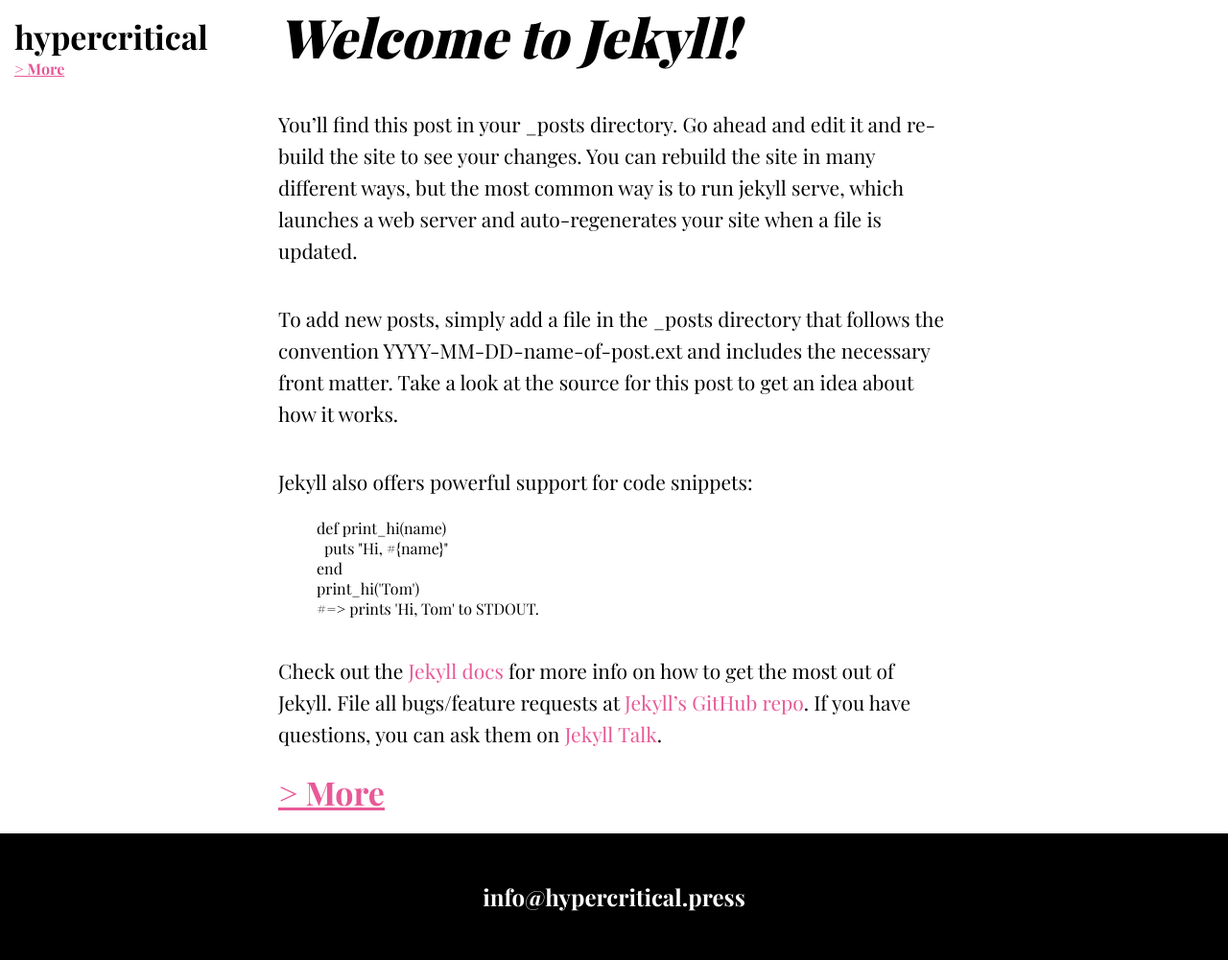
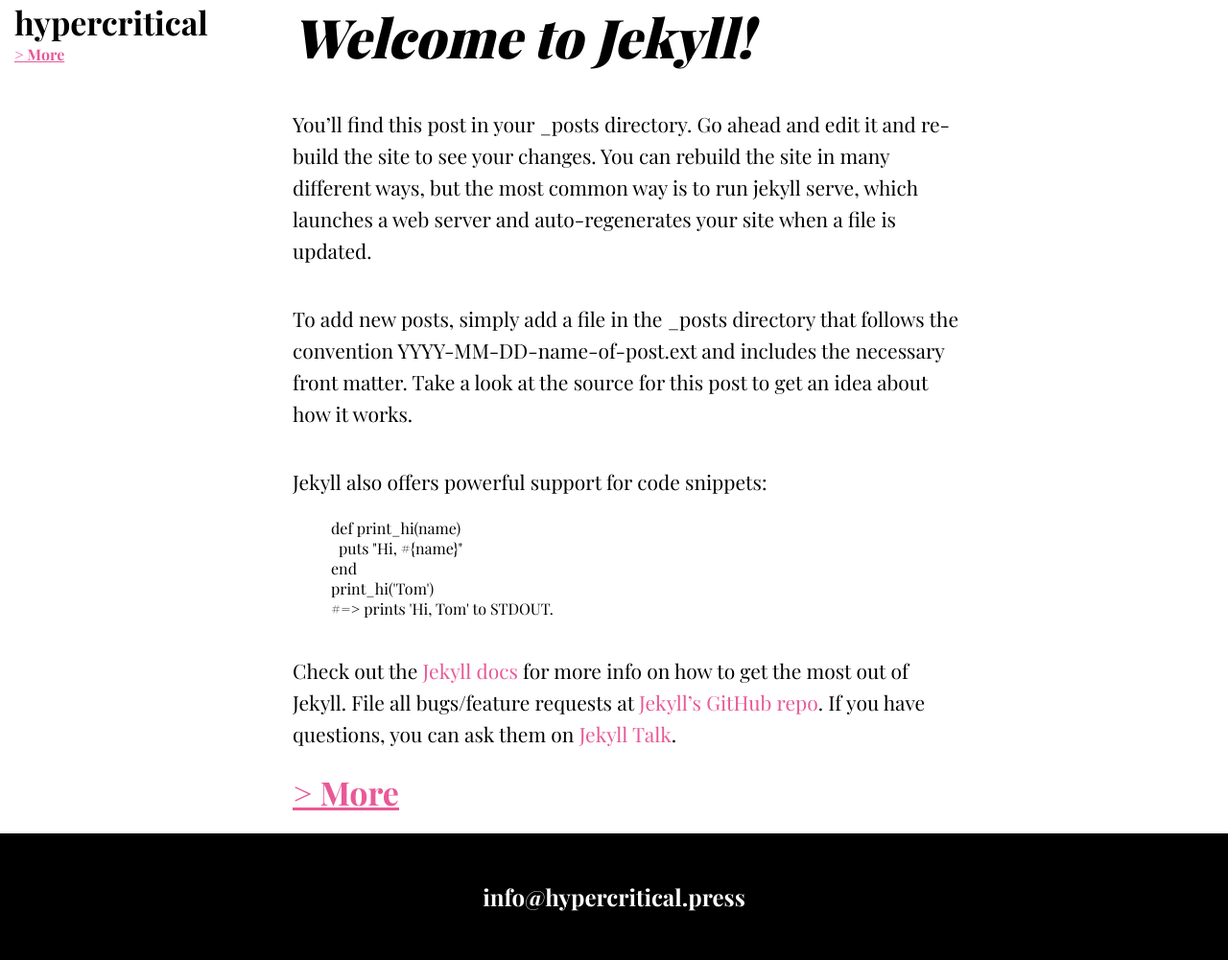
Before and after one commit to Hypercritical/hypercritical, a Jekyll site: the page built from index.html, in a window 1280 px wide. Shown: the whole page at 96% size. Built offline with Jekyll 4.4.1, drawn with Linux system fonts in a browser that asks for light colours; some web fonts are replaced.

Commit message:
Adjusted how the sidebar and the content interact

```diff
--- a/assets/styles/styles.scss
+++ b/assets/styles/styles.scss
@@ -62,19 +62,21 @@ p{
   padding-bottom: 20px;
 }
 .site-header{
-  position: fixed;
-  top: 15px;
-  left: 15px;
-
+  height: 100%;
+  float: left;
+  width: calc(50% - 350px);
+  padding-left: 15px;
 }
 .site-footer{
   margin: auto;
   width: 700px;
 }
-
+.wrapper{
+  overflow: auto;
+}
 .inner{
-  margin: auto;
   width: 700px;
+  float:left;
 }
 
 .more-link{
```
